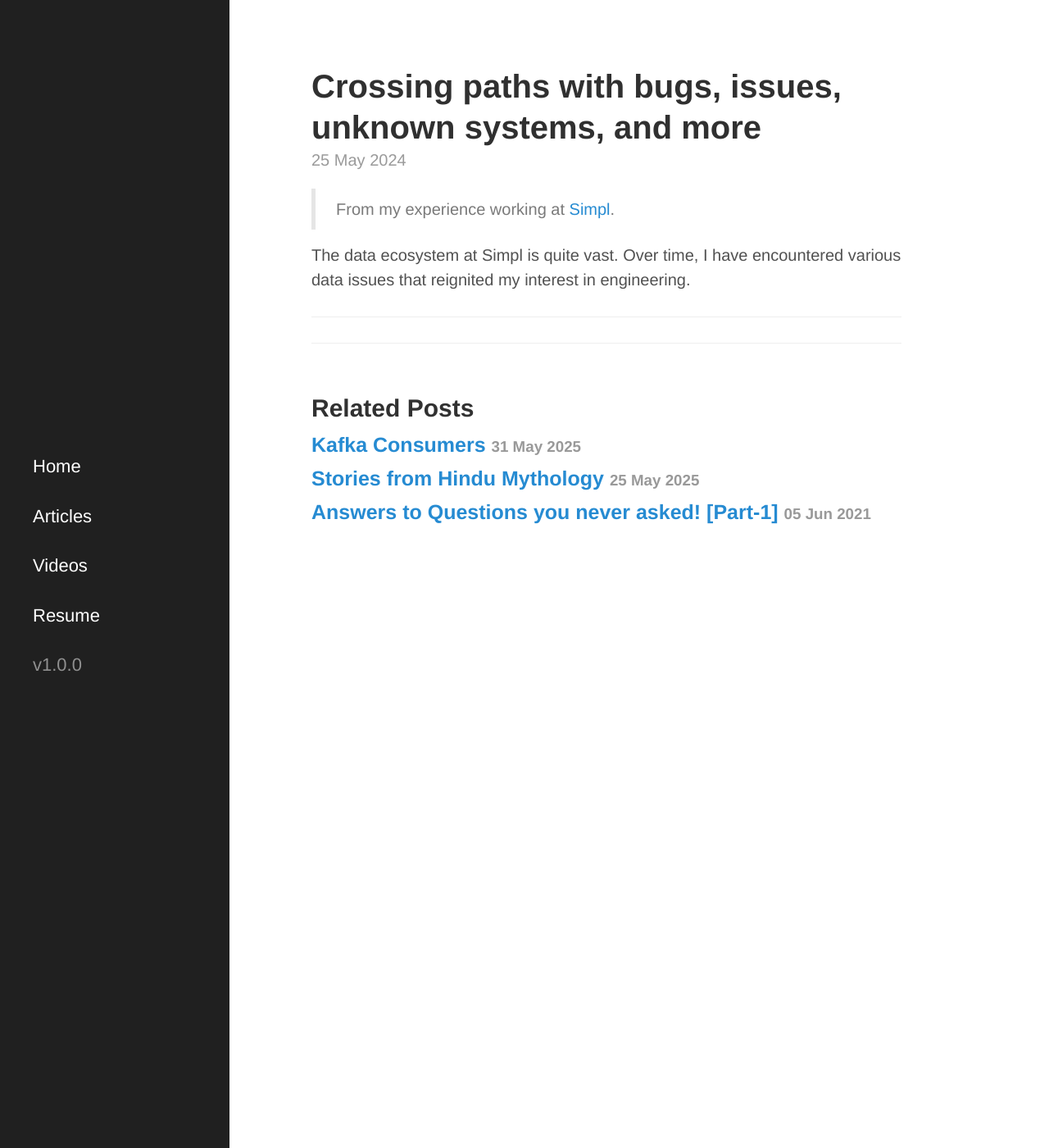
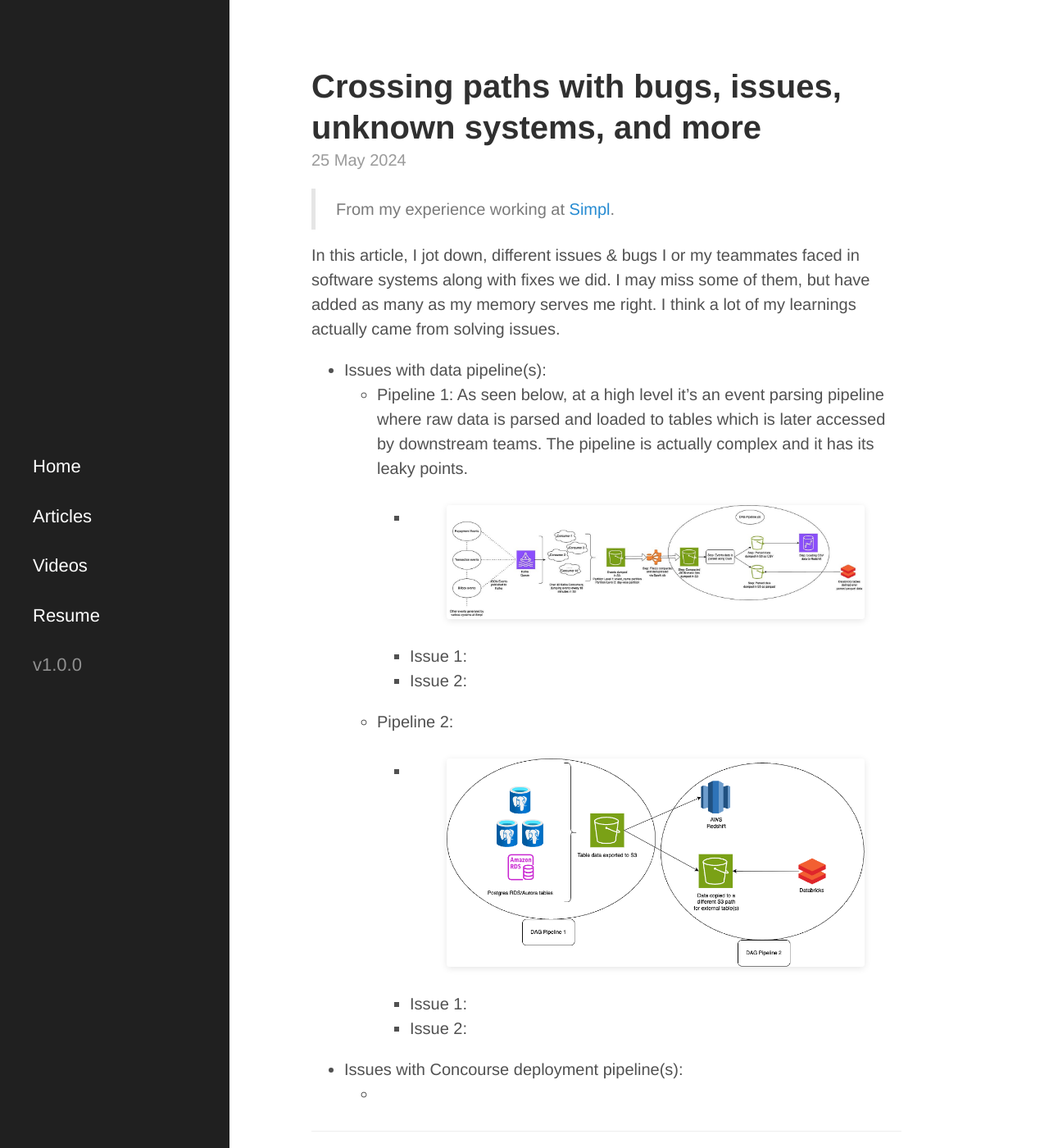
Before and after one commit to surajvm1/surajv311.github.io, a Jekyll site: the page built from _posts/2024-05-25-tech-issues-faced.md, in a window 1280 px wide and 1400 px high. Shown: the whole window at 82% size. Built offline with Jekyll 4.4.1, drawn with Linux system fonts in a browser that asks for light colours; some web fonts are replaced.

Commit message:
added various pipeline images and content additions

```diff
--- a/_posts/2024-05-25-tech-issues-faced.md
+++ b/_posts/2024-05-25-tech-issues-faced.md
@@ -6,8 +6,21 @@ category: technicalArticles
 
 > From my experience working at [Simpl](https://simpl.com/).
 
-The data ecosystem at Simpl is quite vast.
-Over time, I have encountered various data issues that reignited my interest in engineering.
+In this article, I jot down, different issues & bugs I or my teammates faced in software systems along with fixes we did.
+I may miss some of them, but have added as many as my memory serves me right.
+I think a lot of my learnings actually came from solving issues.
+
+- Issues with data pipeline(s):
+  - Pipeline 1: As seen below, at a high level it's an event parsing pipeline where raw data is parsed and loaded to tables which is later accessed by downstream teams. The pipeline is actually complex and it has its leaky points.
+    - <img src="{{ site.baseurl }}/public/images/events-data-pipeline.jpg" alt="Events data pipeline" class="blog-image">
+    - Issue 1:
+    - Issue 2:
+  - Pipeline 2:
+    - <img src="{{ site.baseurl }}/public/images/rds-data-pipeline.png" alt="Rds data pipeline" class="blog-image">
+    - Issue 1:
+    - Issue 2:
+- Issues with Concourse deployment pipeline(s):
+  -
 
 
 
```
Also changed, not shown: _posts/2025-05-31-kafka-consumers.md (+1 -1 lines), public/images/events-data-pipeline.jpg (added), public/images/rds-data-pipeline.png (added).
